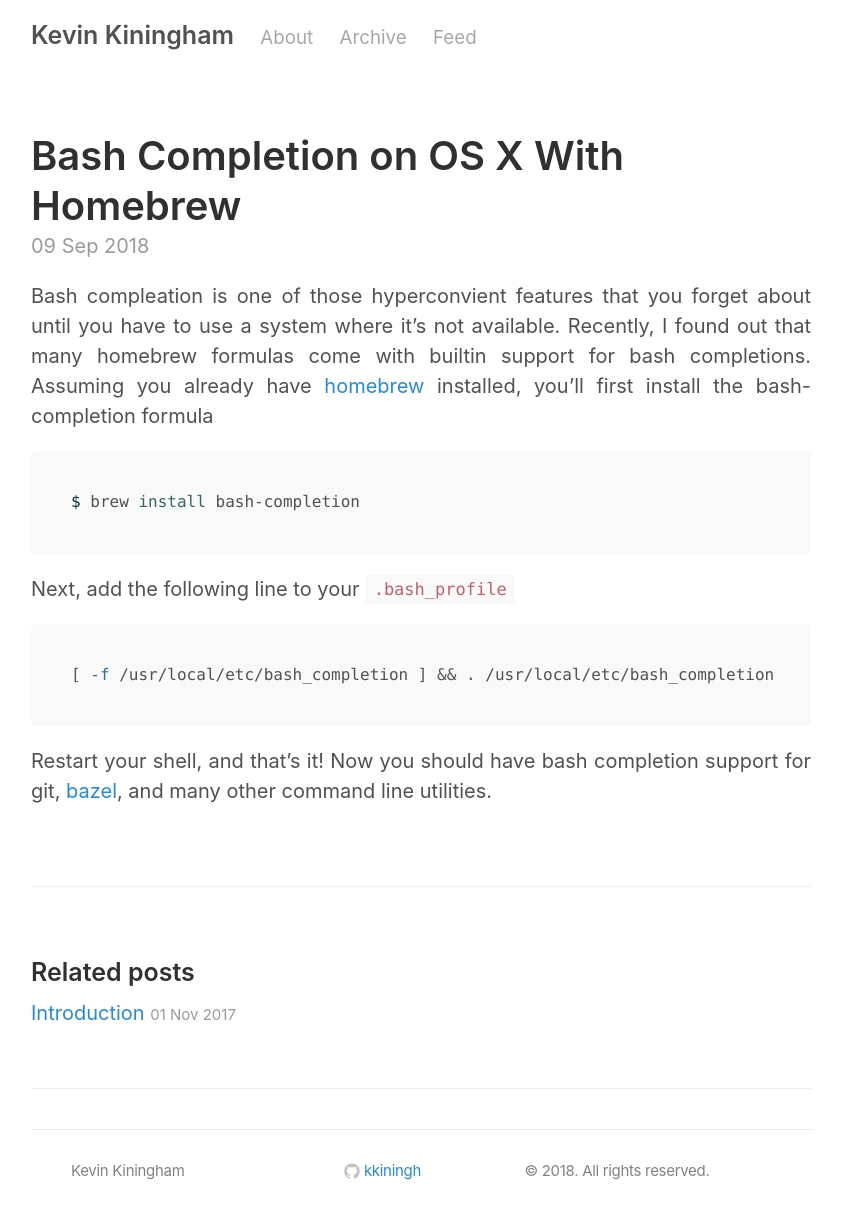
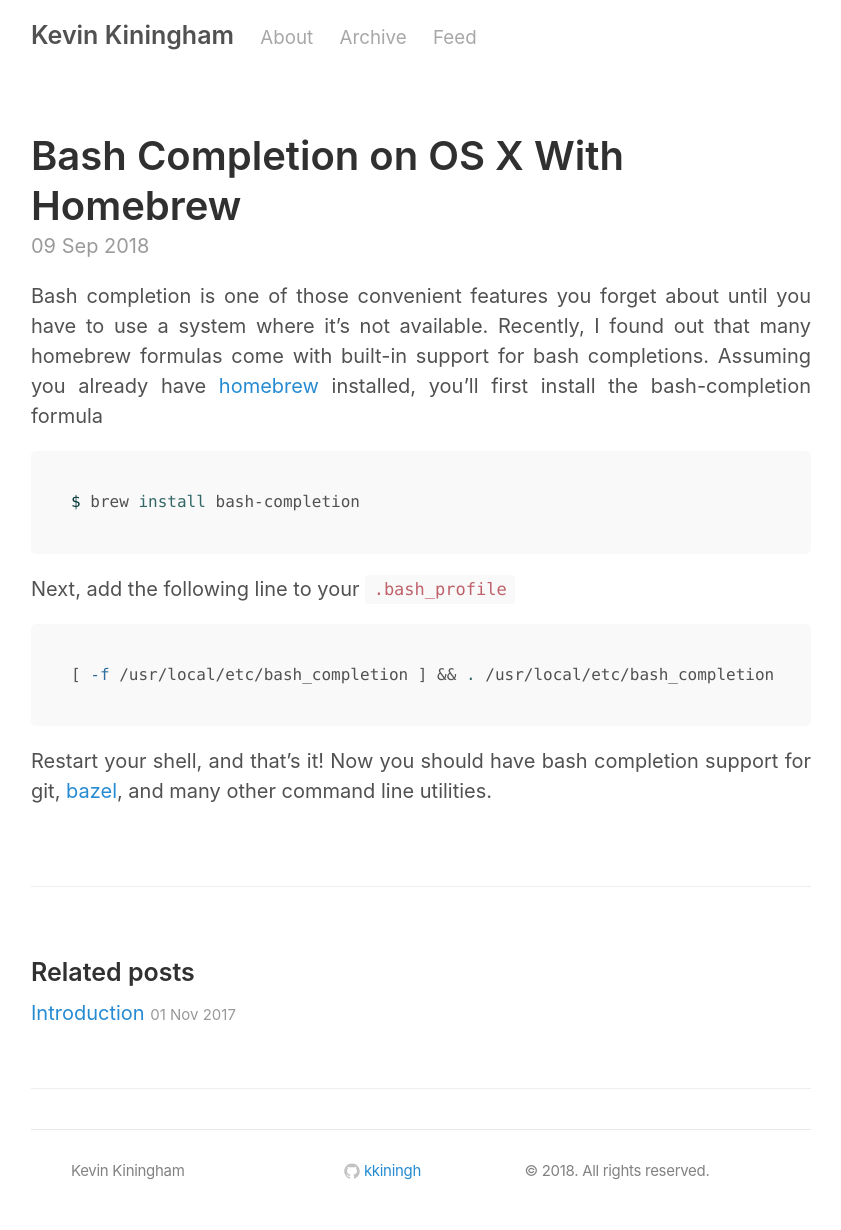
Before and after one commit to kkiningh/kkiningh.github.io, a Jekyll site: the page built from _posts/2018-09-09-bash-completion.md, in a window 1280 px wide. Shown: the whole page, without its empty margins (219-1060 px from the left). Built offline with Jekyll 4.4.1, drawn with Linux system fonts in a browser that asks for light colours; nearby versions of some CDN libraries.

Commit message:
Fix spelling

````diff
--- a/_posts/2018-09-09-bash-completion.md
+++ b/_posts/2018-09-09-bash-completion.md
@@ -3,8 +3,8 @@ layout: post
 title: Bash Completion on OS X With Homebrew
 ---
 
-Bash compleation is one of those hyperconvient features that you forget about until you have to use a system where it's not available.
-Recently, I found out that many homebrew formulas come with builtin support for bash completions.
+Bash completion is one of those convenient features you forget about until you have to use a system where it's not available.
+Recently, I found out that many homebrew formulas come with built-in support for bash completions.
 Assuming you already have [homebrew](https://brew.sh/) installed, you'll first install the bash-completion formula
 
 ```bash
````
